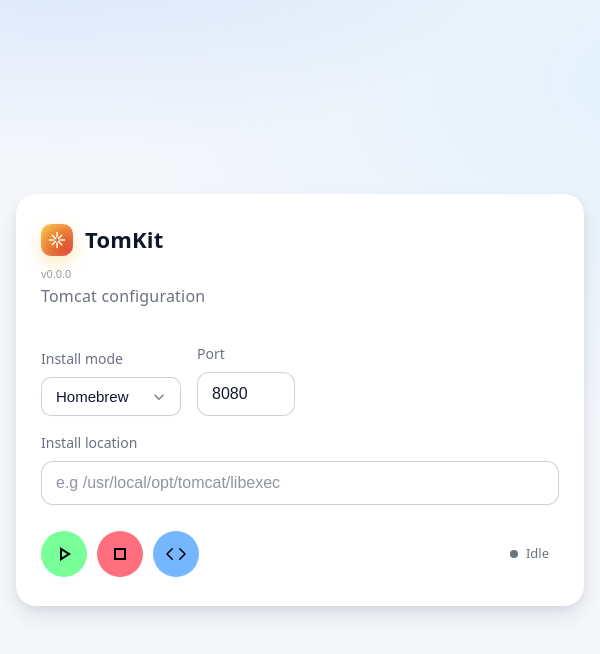
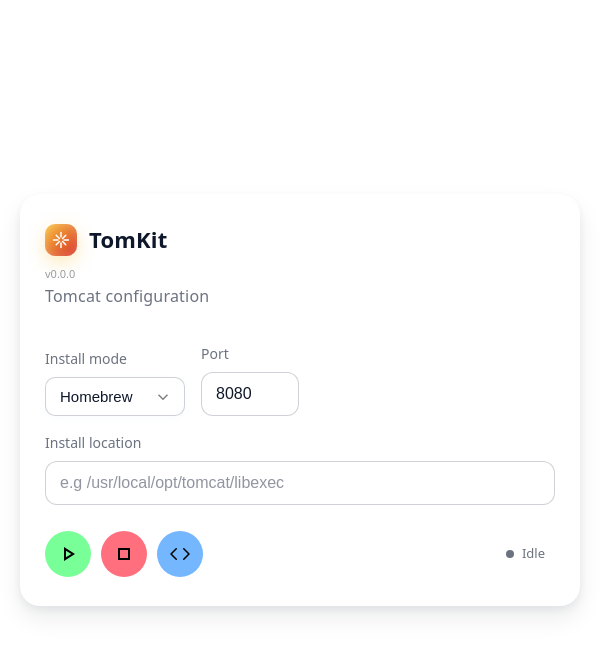
Before and after one commit to josephtuckwell/TomKit, an Electron app: page app/public/index.html in a window 600 px wide. Drawn offline with Linux system fonts and the light colour scheme; no server answers.

Commit message:
layout changes

```diff
--- a/app/public/stylesheets/main.css
+++ b/app/public/stylesheets/main.css
@@ -31,13 +31,11 @@
     body {
       margin: 0;
       font: 16px/1.5 system-ui, -apple-system, Segoe UI, Roboto, Ubuntu, Cantarell, Noto Sans, "Helvetica Neue", Arial, "Apple Color Emoji", "Segoe UI Emoji";
-      background: radial-gradient(1200px 600px at 10% -10%, rgba(110, 168, 254, 0.25), transparent 40%),
-                  radial-gradient(1200px 800px at 110% 10%, rgba(143, 211, 255, 0.18), transparent 45%),
-                  var(--bg);
+      background: transparent;
       color: var(--text);
       display: grid;
       place-items: center;
-      padding: 6vh 16px;
+      padding: 20px;
     }
 
     .card {
@@ -54,6 +52,8 @@
     .header {
       padding: 28px clamp(18px, 4vw, 32px) 16px;
       border-bottom: 1px dashed rgba(255,255,255,0.08);
+      -webkit-app-region: drag;
+      cursor: move;
     }
 
     .title {
@@ -86,6 +86,7 @@
       padding: 18px clamp(18px, 4vw, 32px) 28px;
       display: grid;
       gap: 16px;
+      -webkit-app-region: no-drag;
     }
 
     .row {
```
Also changed, not shown: app/main.js (+13 -0 lines).
